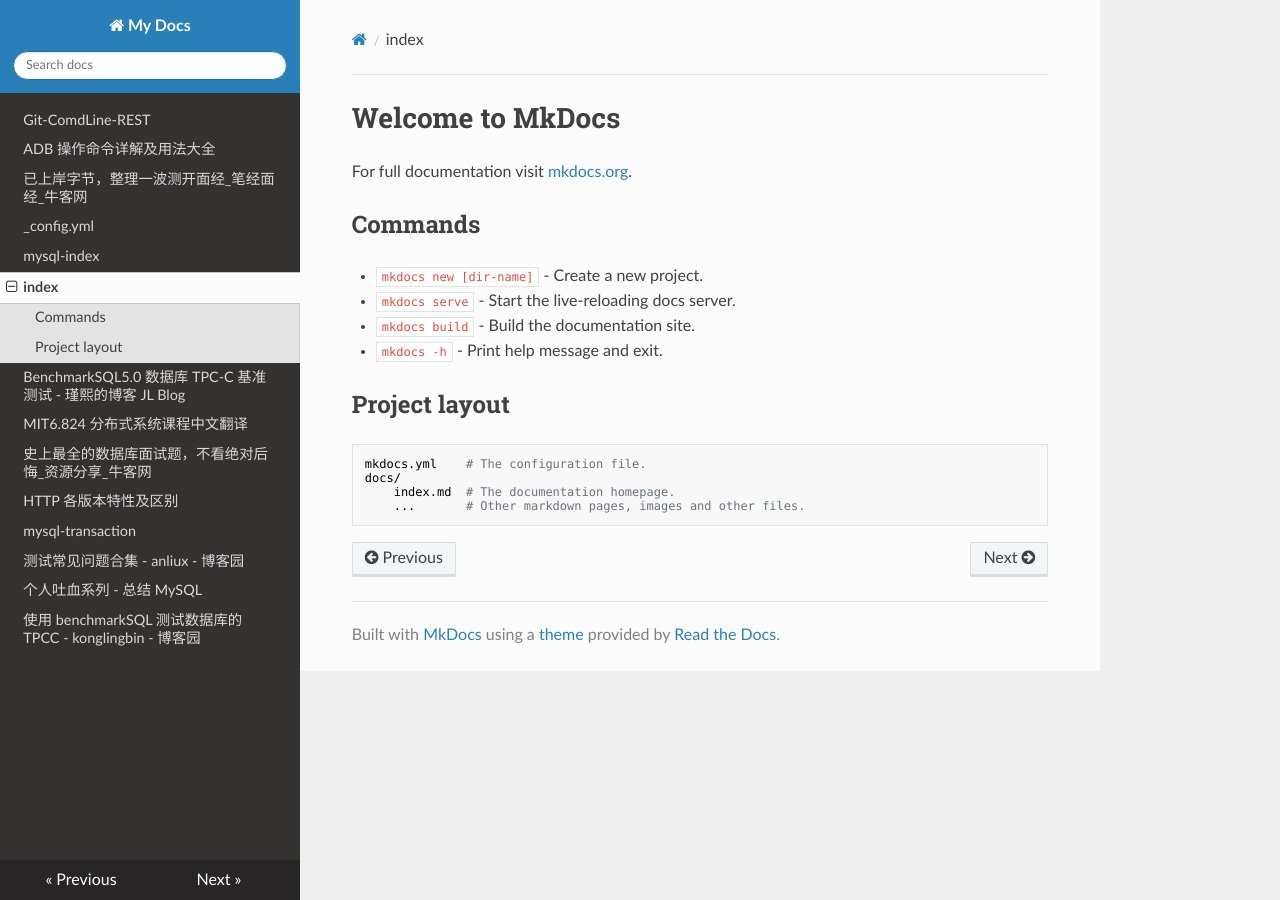
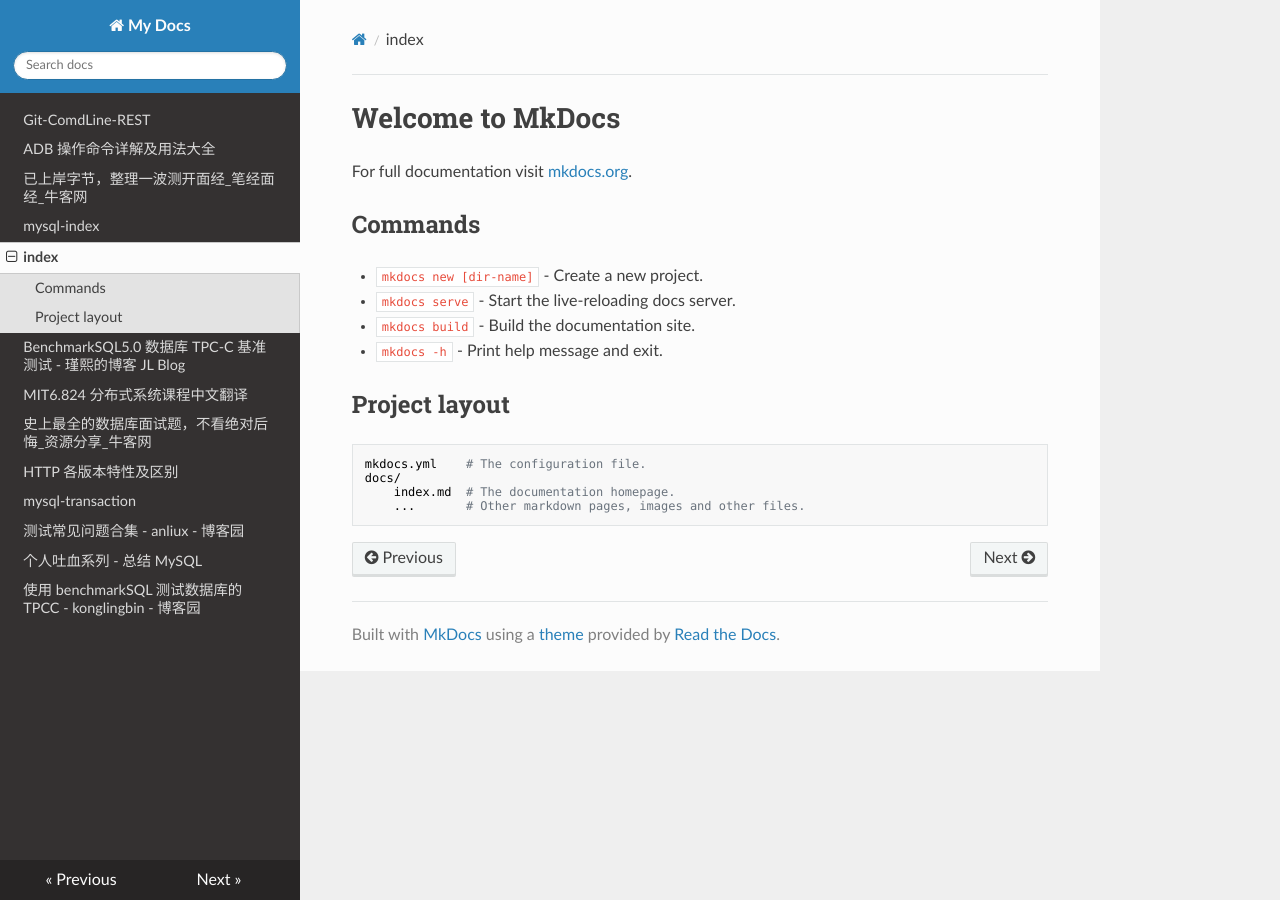
Before and after one commit to WadeStack/test, an MkDocs documentation site: the page built from docs/index.md, in a window 1280 px wide. Built offline with MkDocs 1.6.1, drawn with Linux system fonts in a browser that asks for light colours; nearby versions of some CDN libraries; old or Windows-style settings are respelled for this version of MkDocs.

Commit message:
:memo: mkdocs update

```diff
--- a/mkdocs.yml
+++ b/mkdocs.yml
@@ -6,7 +6,6 @@
     - Git-ComdLine-REST: Git-ComdLine-REST.md
     - ADB 操作命令详解及用法大全: ADB 操作命令详解及用法大全.md
     - 已上岸字节，整理一波测开面经_笔经面经_牛客网: 已上岸字节，整理一波测开面经_笔经面经_牛客网.md
-    - _config.yml: _config.yml
     - mysql-index: mysql-index.md
     - index: index.md
     - BenchmarkSQL5.0 数据库 TPC-C 基准测试 - 瑾熙的博客 JL Blog: BenchmarkSQL5.0 数据库 TPC-C 基准测试 - 瑾熙的博客 JL Blog.md
```
